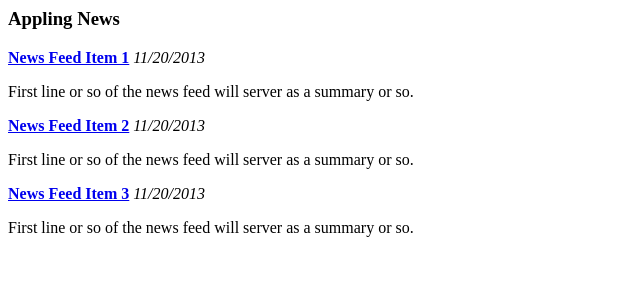
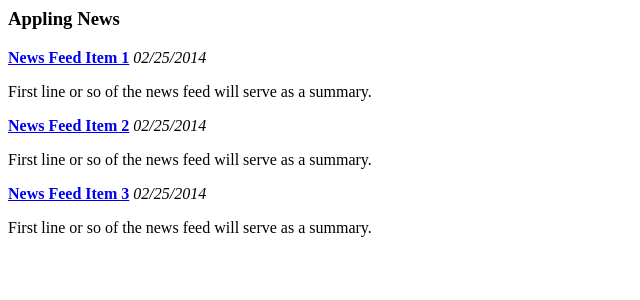
Before and after one commit to jamesatracy/ahcs.org, a PHP site: page /partials/right-rail.php in a window 1280 px wide. Shown: the top 300 px of the page, without its empty margins (0-640 px from the left). Run offline with PHP 8.4, Linux system fonts and the light colour scheme.

Commit message:
News items.

```diff
--- a/app/views/partials/right-rail.php
+++ b/app/views/partials/right-rail.php
@@ -1,9 +1,9 @@
 <h3>Appling News</h3>
-<p><a href="#"><strong>News Feed Item 1</strong></a> <em>11/20/2013</em></p>
-<p>First line or so of the news feed will server as a summary or so.</p>
+<p><a href="#"><strong>News Feed Item 1</strong></a> <em><?php echo date("m/d/Y"); ?></em></p>
+<p>First line or so of the news feed will serve as a summary.</p>
 
-<p><a href="#"><strong>News Feed Item 2</strong></a> <em>11/20/2013</em></p>
-<p>First line or so of the news feed will server as a summary or so.</p>
+<p><a href="#"><strong>News Feed Item 2</strong></a> <em><?php echo date("m/d/Y"); ?></em></p>
+<p>First line or so of the news feed will serve as a summary.</p>
 
-<p><a href="#"><strong>News Feed Item 3</strong></a> <em>11/20/2013</em></p>
-<p>First line or so of the news feed will server as a summary or so.</p>
+<p><a href="#"><strong>News Feed Item 3</strong></a> <em><?php echo date("m/d/Y"); ?></em></p>
+<p>First line or so of the news feed will serve as a summary.</p>
```
